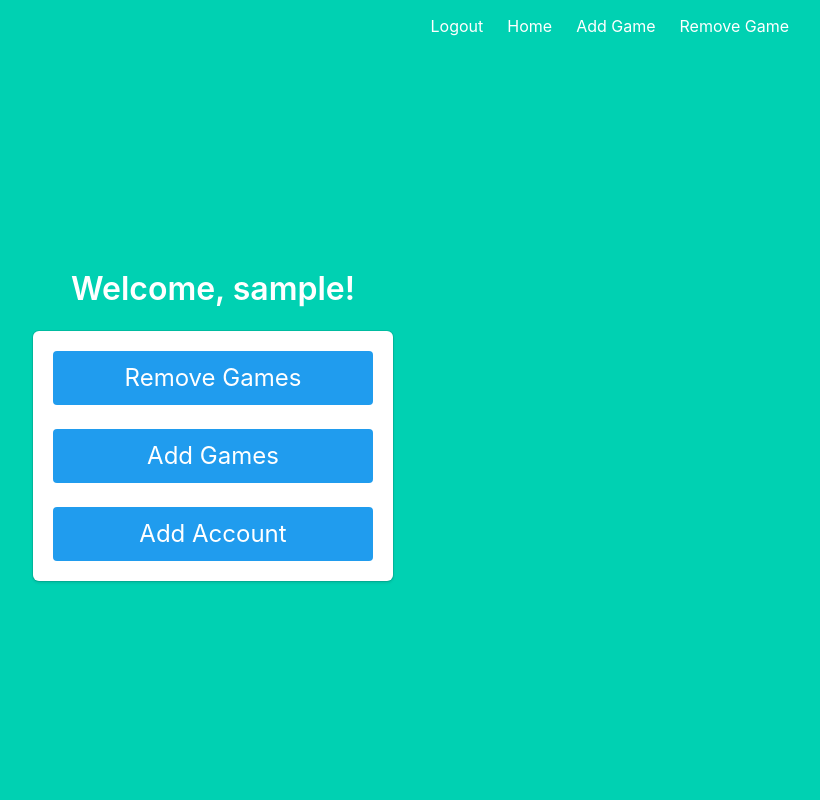
After one commit to drauger-os-development/vetala-store-backend, a Flask app: page /home in a window 1280 px wide. The commit adds this page. Shown: the whole page, without its empty margins (427-1247 px from the left). Run offline with Flask 2, Linux system fonts and the light colour scheme; the visitor is signed in with stand-in values (Sample User, id 1).

Commit message:
add home page for logged in admins

```diff
--- a/store.py
+++ b/store.py
@@ -136,6 +136,7 @@ login_manager = LoginManager()
 login_manager.login_view = 'login'
 login_manager.init_app(app)
 
+
 @login_manager.user_loader
 def load_user(username):
     # since the user_id is just the primary key of our user table, use it in the query for the user
@@ -165,7 +166,6 @@ def game_front_page():
     return data
 
 
-
 # Looking at an individual game
 @app.route("/games/<name>")
 def view_game(name):
@@ -191,6 +191,7 @@ def download_game(name):
     db.commit()
     db.close()
     return {"URL": return_data[0]["URL"], "in_pack_man": return_data[0]["in_pack_man"]}
+
 
 # Searching for games
 @app.route("/search/<term>")
@@ -266,7 +267,7 @@ def login_post():
         return redirect(url_for("login"))
 
     login_user(users[username], remember=remember)
-    return redirect(url_for('interface_ag'))
+    return redirect(url_for('home'))
 
 
 @app.route("/logout")
@@ -275,10 +276,12 @@ def logout():
     logout_user()
     return redirect(url_for("login"))
 
+
 @app.route("/add_game")
 @login_required
 def interface_ag():
     return render_template("add_game.html")
+
 
 @app.route("/add_game", methods=["POST"])
 @login_required
@@ -311,6 +314,7 @@ def add_game():
     temp = temp.replace(place_holder, added)
     return temp
 
+
 @app.route("/remove_game")
 @login_required
 def interface_rg():
@@ -333,6 +337,13 @@ def rg_post_toggle():
         each = each.strip("\r")
         each = each.strip("\n")
     return remove_games(base64_vals, request.form)
+
+
+@app.route("/home")
+@login_required
+def home():
+    print(dir(current_user))
+    return render_template("home.html", username=current_user.username)
 
 
 def get_games_rg(orig_search_term):
@@ -367,6 +378,7 @@ def get_games_rg(orig_search_term):
     temp = temp.replace(place_holder, output)
     return temp
 
+
 def remove_games(base64_vals, form):
     db = sql.connect(settings["db_name"])
     deleted = []
--- a/templates/base.html
+++ b/templates/base.html
@@ -29,6 +29,11 @@
     				</a>
     				{% endif %}
     				{% if current_user.is_authenticated %}
+    				<a href="{{ url_for('home') }}" class="navbar-item">
+        				Home
+    				</a>
+    				{% endif %}
+    				{% if current_user.is_authenticated %}
     				<a href="{{ url_for('interface_ag') }}" class="navbar-item">
         				Add Game
     				</a>
--- /dev/null
+++ b/templates/home.html
@@ -0,0 +1,20 @@
+{% extends "base.html" %}
+
+{% block content %}
+<div class="column is-4 is-offset-4">
+    <h3 class="title">Welcome, {{ username }}!</h3>
+    <div class="box">
+        <form method="GET" action="/remove_game">
+            <button class="button is-block is-info is-large is-fullwidth" name="remove_games">Remove Games</button>
+        </form>
+        </br>
+        <form method="GET" action="/add_game">
+            <button class="button is-block is-info is-large is-fullwidth" name="add_games">Add Games</button>
+        </form>
+        </br>
+        <form method="GET" action="/add_account">
+            <button class="button is-block is-info is-large is-fullwidth" name="add_acount">Add Account</button>
+        </form>
+    </div>
+</div>
+{% endblock %}
```
